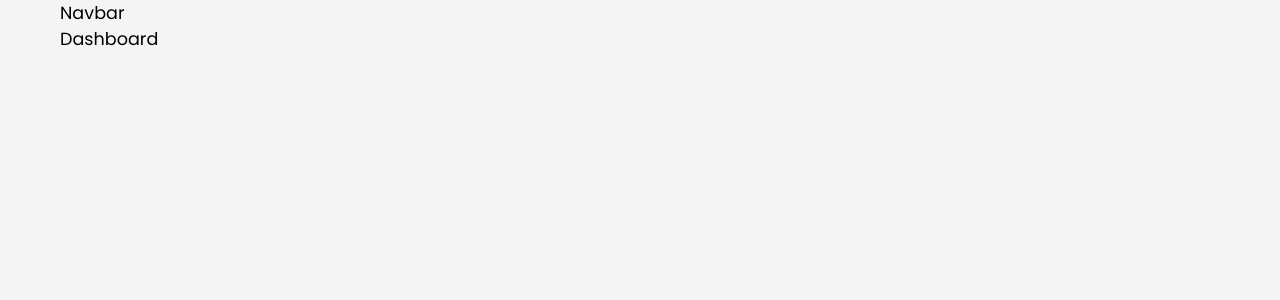
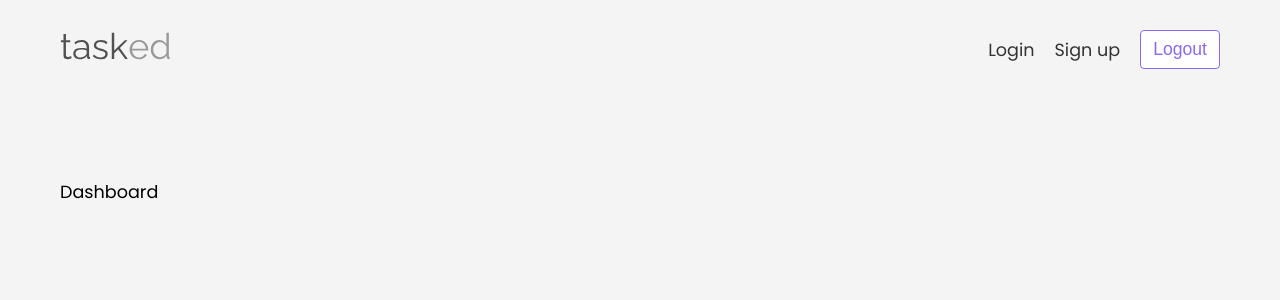
Before and after one commit to e1401/Tasked, a React (Create React App) app: page / in a window 1280 px wide. Shown: the top 300 px of the page. Built offline with nearby package versions, Linux system fonts and the light colour scheme; no server answers.

Commit message:
Add navbar

```diff
--- a/src/components/Navbar.css
+++ b/src/components/Navbar.css
@@ -0,0 +1,31 @@
+.navbar {
+  width: 100%;
+  padding: 30px 0;
+  box-sizing: border-box;
+  margin-bottom: 80px;
+}
+.navbar ul {
+  display: flex;
+  margin: 0 auto;
+  align-items: center;
+  justify-content: flex-end;
+}
+.navbar .logo {
+  font-weight: bold;
+  color: var(--heading-color);
+  letter-spacing: 1px;
+  display: flex;
+  align-items: center;
+  margin-right: auto;
+}
+.navbar .logo img {
+  margin-right: 10px;
+  filter: invert(25%);
+  width: 100%;
+  margin-top: -8px;
+}
+.navbar a {
+  color: #333;
+  text-decoration: none;
+  margin-right: 20px;
+}
--- a/src/components/Navbar.jsx
+++ b/src/components/Navbar.jsx
@@ -1,7 +1,26 @@
+//styles and assets
 import './Navbar.css';
+import TaskedLogo from '../assets/tasked-logo.svg';
+
+import { Link } from 'react-router-dom';
 
 function Navbar() {
-  return <div>Navbar</div>;
+  return (
+    <nav className="navbar">
+      <ul>
+        <li className="logo">
+          <img src={TaskedLogo} alt="Tasked logo" />
+        </li>
+        <li>
+          <Link to="/login">Login</Link>
+          <Link to="/signup">Sign up</Link>
+        </li>
+        <li>
+          <button className="btn">Logout</button>
+        </li>
+      </ul>
+    </nav>
+  );
 }
 
 export default Navbar;
```
